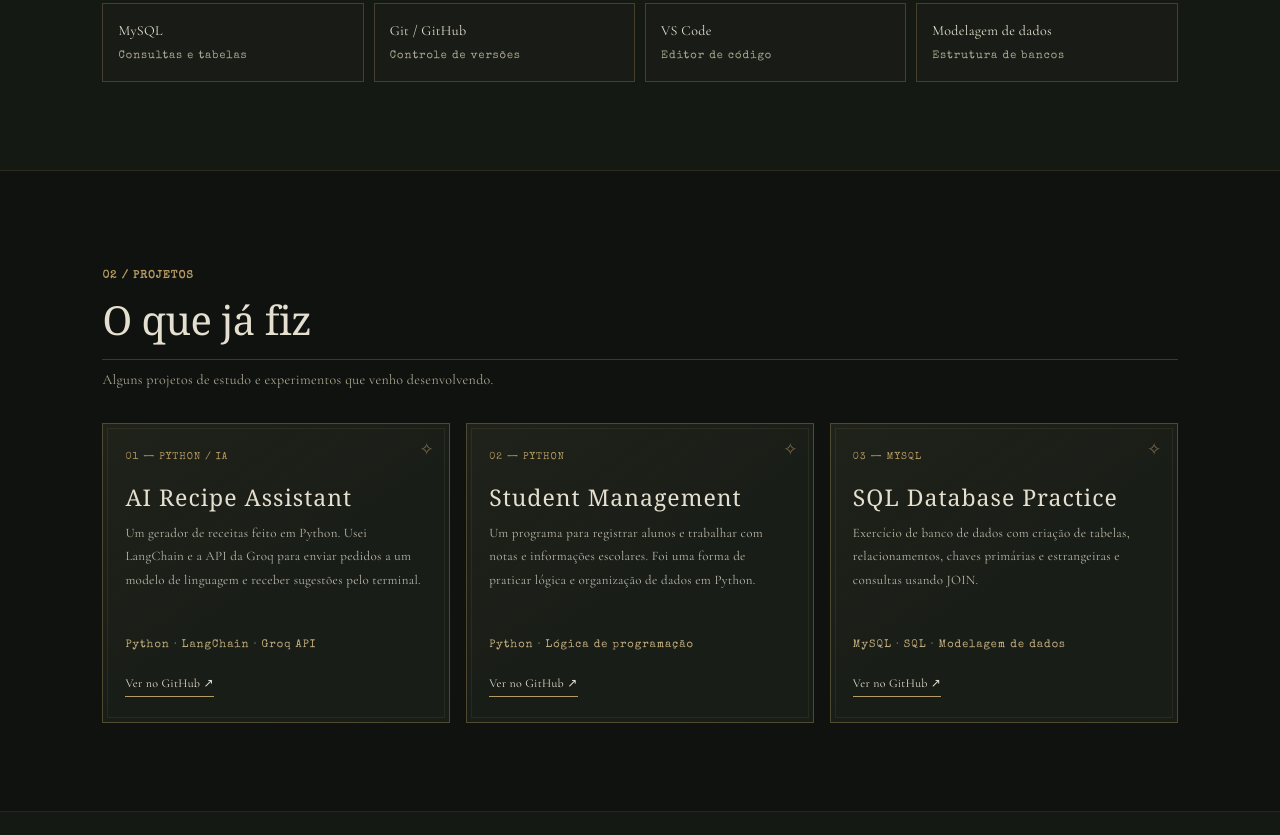
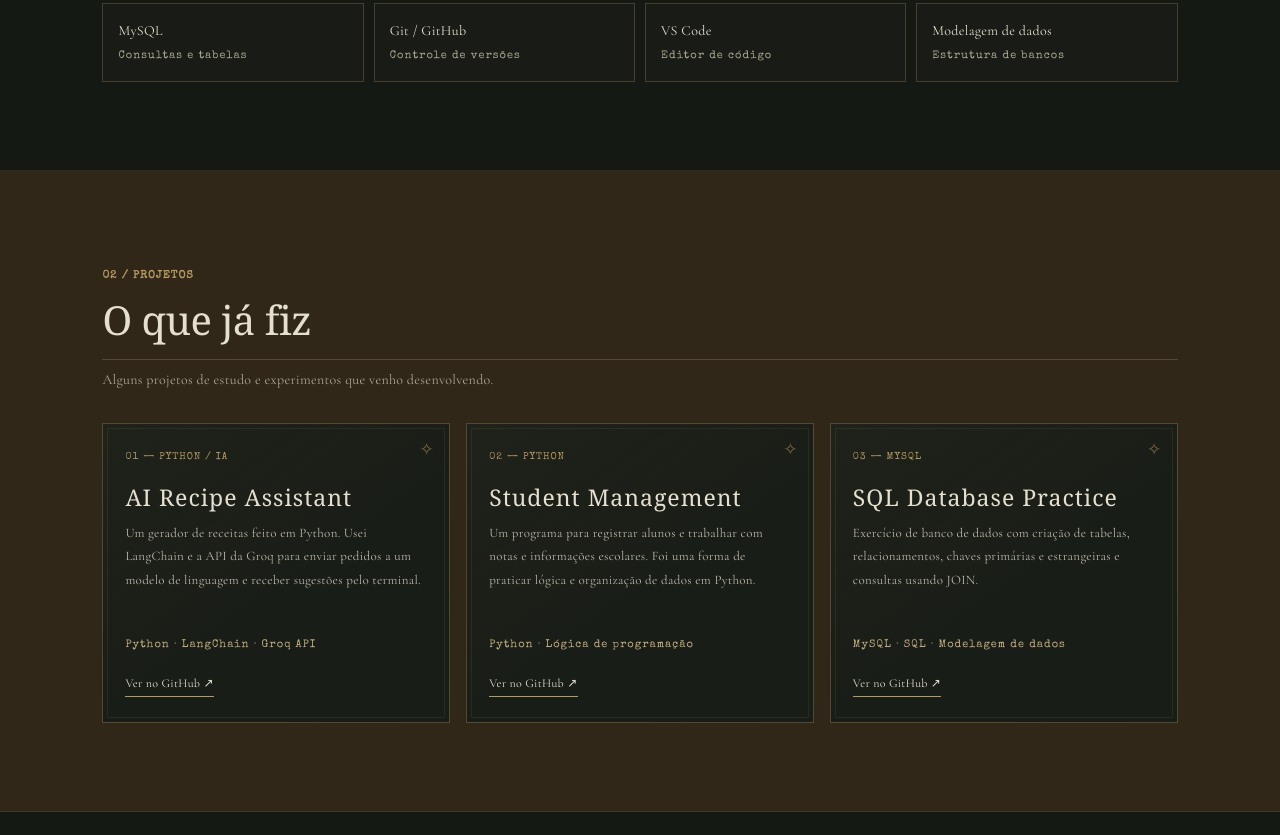
Before and after one commit to Biel9080/Portifolio, a plain HTML site: page index.html in a window 1280 px wide. Shown: the part 1325-2160 px from the top of the page. Drawn offline with nearby package versions, Linux system fonts and the light colour scheme; a web font is replaced by a local one.

Commit message:
Change projects section background color

```diff
--- a/style.css
+++ b/style.css
@@ -243,7 +243,7 @@ section:not(.hero) {
 /* Projetos */
 
 .projects {
-    background: #10120f;
+    background: #302719;
 }
 
 .project-container {
```
